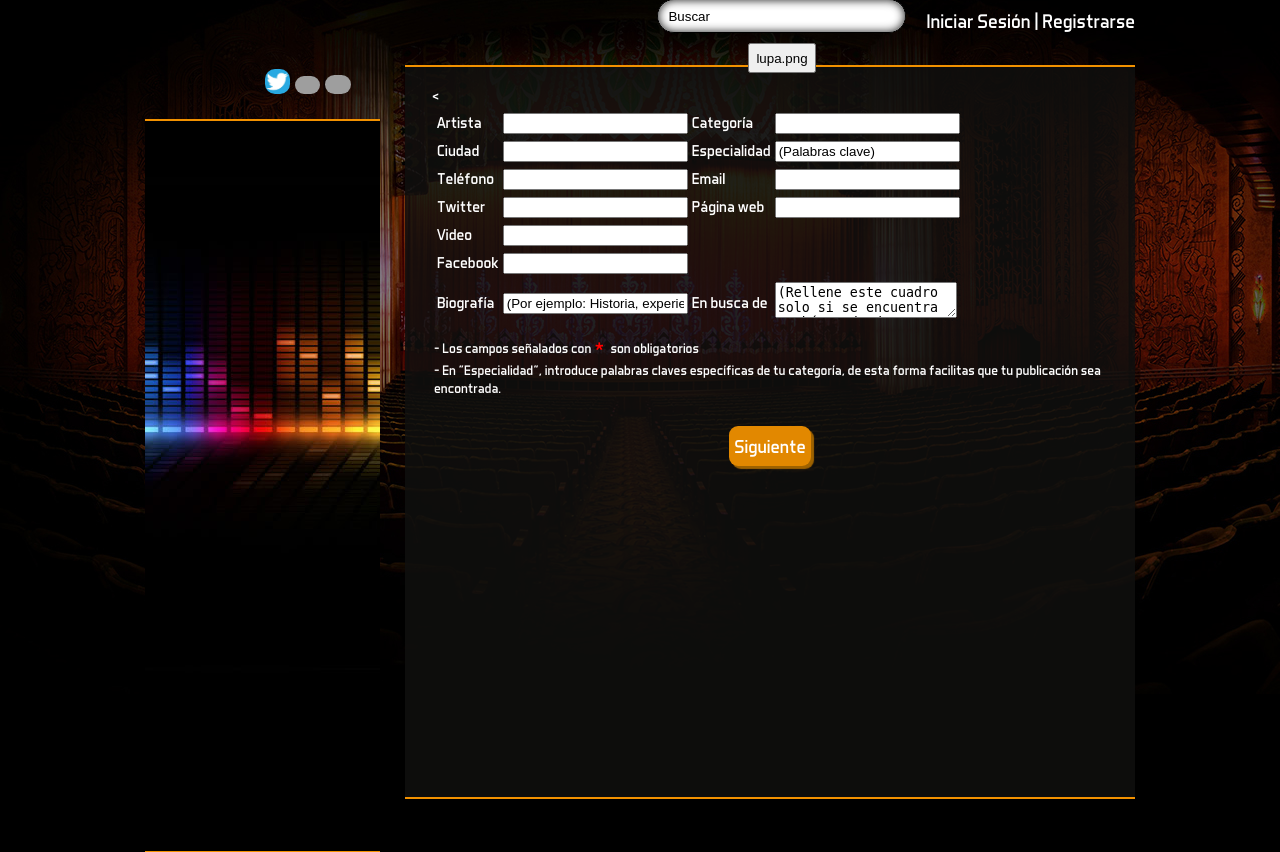
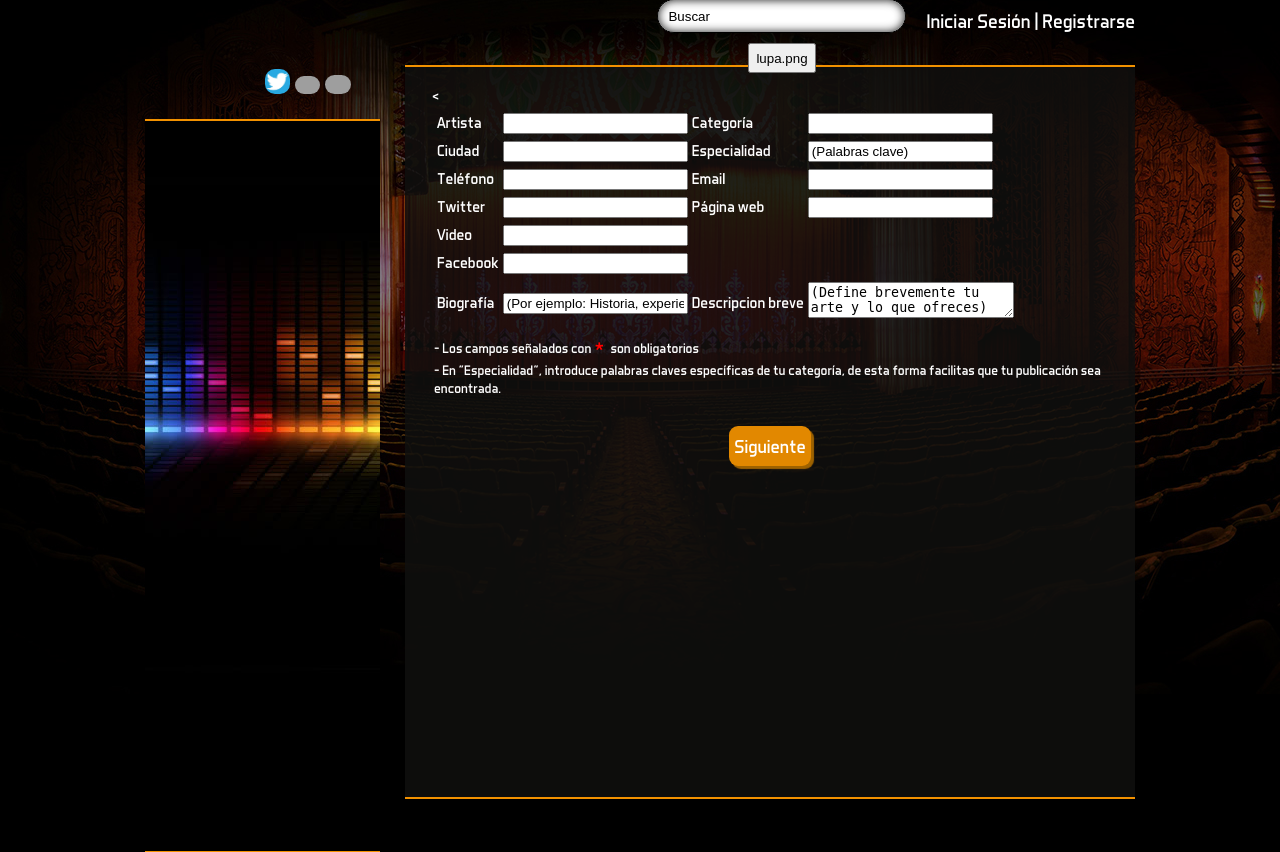
Before and after one commit to loyos/proartista, a CakePHP app: the page made by app/View/Items/editar.ctp in a window 1280 px wide. Shown: the part 31-883 px from the top of the page. Run offline with PHP 8.4 and a stand-in for CakePHP, Linux system fonts and the light colour scheme; the template is opened without the code that fills it, so the values that code supplies are empty; form fields are guessed from the names that the template uses; some libraries are stand-ins or nearby versions; grey boxes are pictures that could not be loaded.

Commit message:
listo #38

```diff
--- a/app/View/Items/editar.ctp
+++ b/app/View/Items/editar.ctp
@@ -400,10 +400,12 @@ function direccion(){
 			'label' => false,
 			'id' =>'bio'
 		));
-		echo '</td><td>En busca de</td><td>';
+		echo '</td><td>Descripcion breve</td><td>';
 		echo $this->Form->input('descripcion', array(
 			'label' => false,
-			'id' => 'en_busca'
+			'id' => 'en_busca',
+			'after' => '*',
+			'cols' => '23'
 		));
 		echo '</td></tr>';
 		echo '<tr class= "direccion"><td> Dirección: </td><td>';
@@ -463,18 +465,18 @@ $(document).ready(function() {
 	});
 
 	if($('#en_busca').val() == ''){
-		$('#en_busca').val('(Rellene este cuadro solo si se encuentra en búsqueda de un integrante o artista, así como otro tipo de personal especializado para cumplir sus intereses)');
+		$('#en_busca').val('(Define brevemente tu arte y lo que ofreces)');
 	}
 	$('#en_busca').on('focus', function(){
 		var $this = $(this);
-		if($this.val() == '(Rellene este cuadro solo si se encuentra en búsqueda de un integrante o artista, así como otro tipo de personal especializado para cumplir sus intereses)'){
+		if($this.val() == '(Define brevemente tu arte y lo que ofreces)'){
 			$this.val('');
 		}
 	});
 	$('#en_busca').on('blur', function(){
 		var $this = $(this);
 		if($this.val() == ''){
-			$this.val('(Rellene este cuadro solo si se encuentra en búsqueda de un integrante o artista, así como otro tipo de personal especializado para cumplir sus intereses)');
+			$this.val('(Define brevemente tu arte y lo que ofreces)');
 		}
 	});
 
```
Also changed, not shown: app/Model/Item.php (+14 -0 lines).
